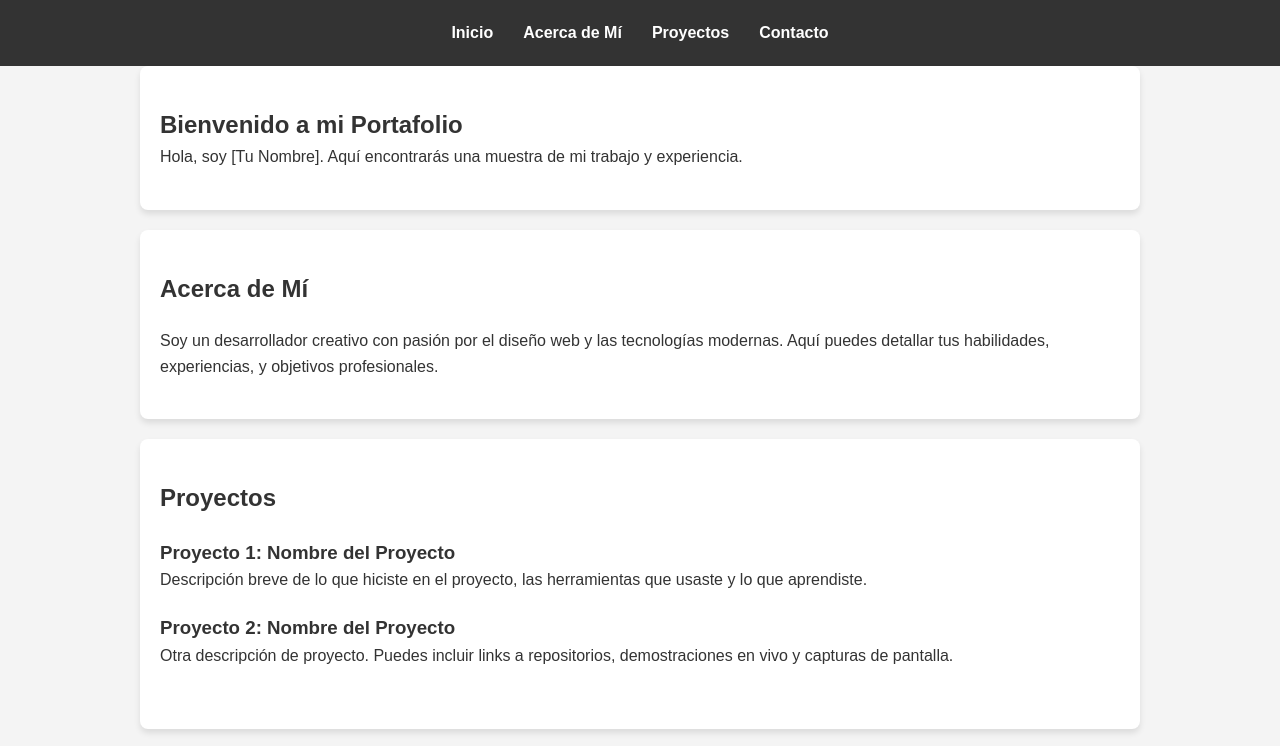
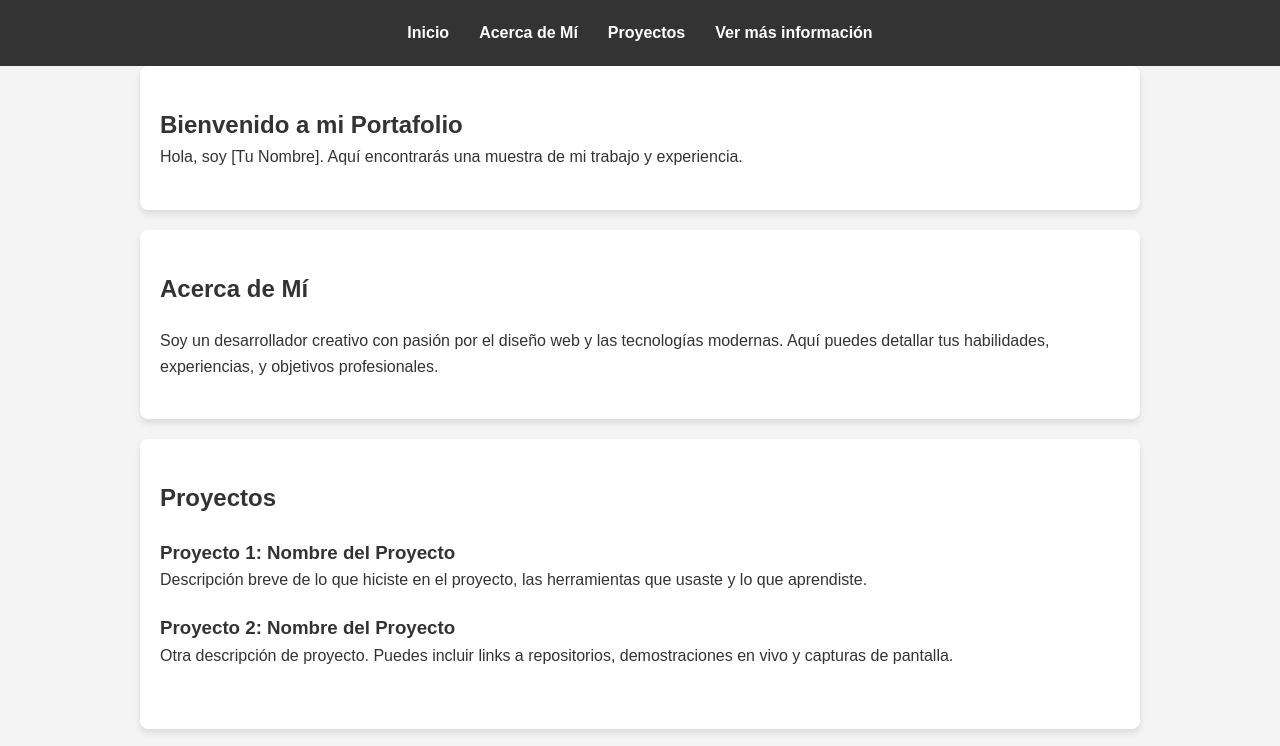
Before and after one commit to Abundancia-Espacial/Portfolio, a plain HTML site: page index.html in a window 1280 px wide. Shown: the top 746 px of the page. Drawn offline with Linux system fonts and the light colour scheme.

Commit message:
Update index.html

```diff
--- a/index.html
+++ b/index.html
@@ -81,7 +81,7 @@
         <li><a href="#inicio">Inicio</a></li>
         <li><a href="#acerca">Acerca de Mí</a></li>
         <li><a href="#proyectos">Proyectos</a></li>
-        <li><a href="#contacto">Contacto</a></li>
+        <li><a href="informacion-adicional.html">Ver más información</a></li>
       </ul>
     </nav>
   </header>
```
